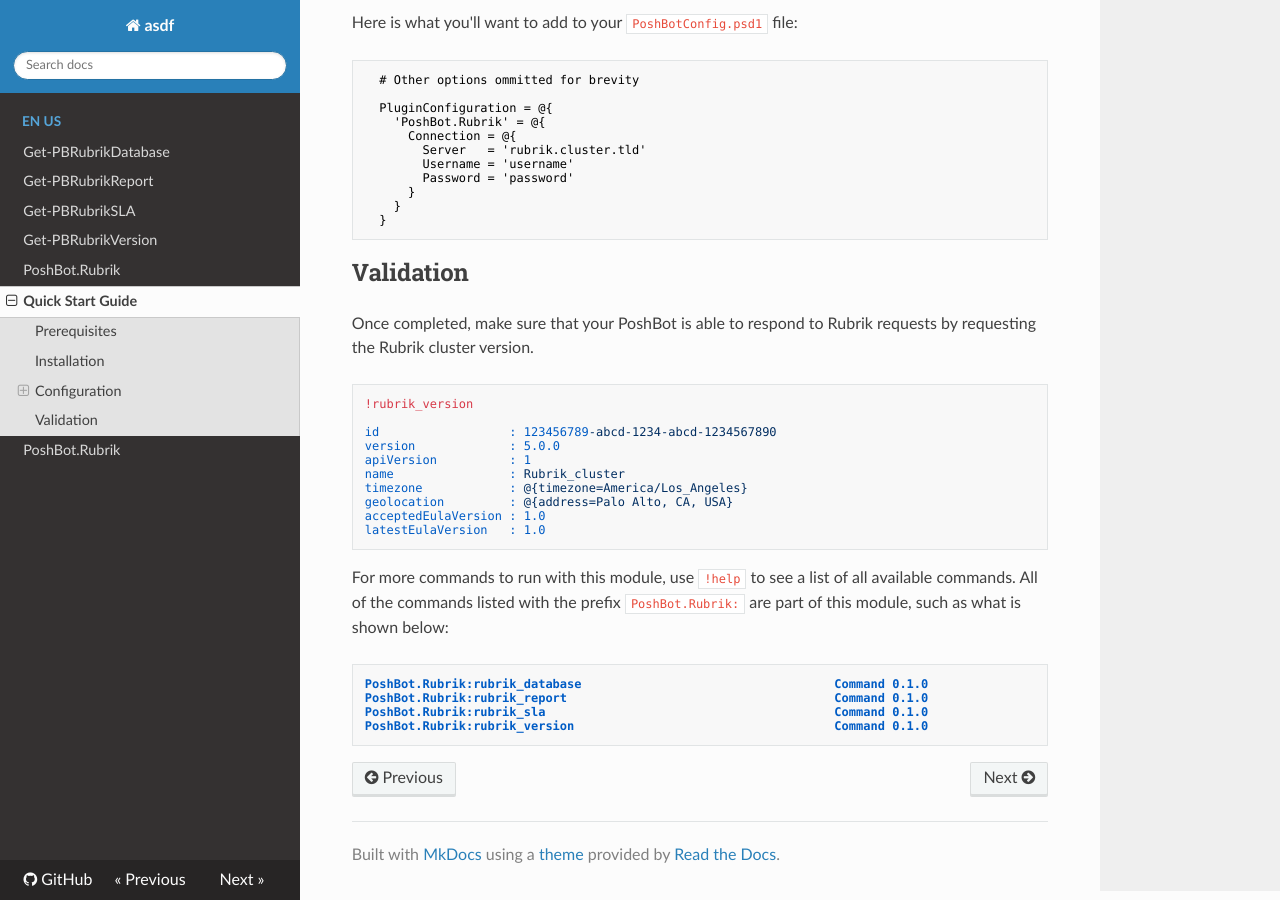
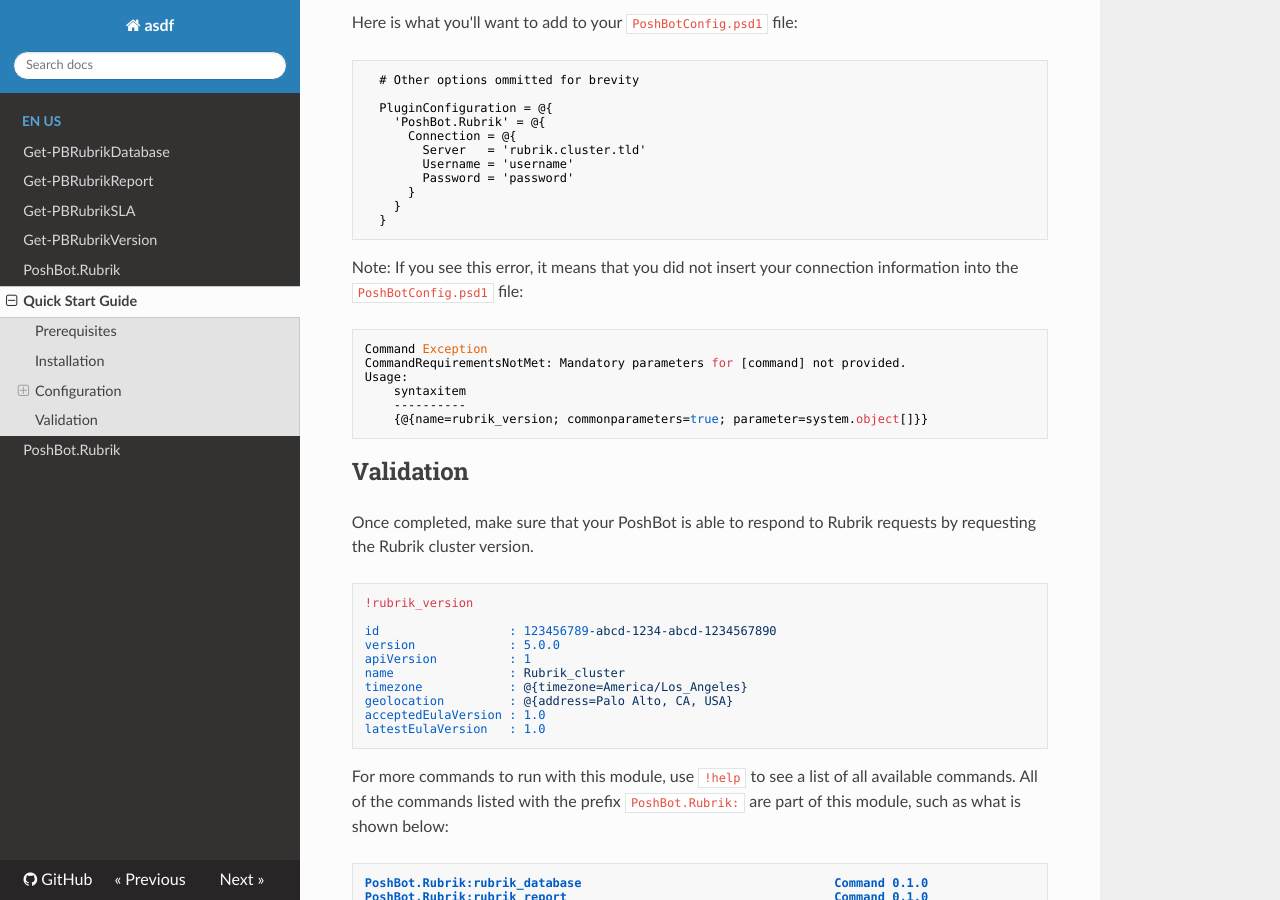
Before and after one commit to rubrikinc/rubrik-module-for-poshbot, an MkDocs documentation site: the page built from docs/en-US/QUICKSTART.md, in a window 1280 px wide and 900 px high, scrolled down 1099 px. Built offline with MkDocs 1.6.1, drawn with Linux system fonts in a browser that asks for light colours; nearby versions of some CDN libraries.

Commit message:
Update quickstart with error details
Signed-off-by: Chris Wahl <github@wahlnetwork.com>

````diff
--- a/docs/en-US/QUICKSTART.md
+++ b/docs/en-US/QUICKSTART.md
@@ -50,6 +50,17 @@ Here is what you'll want to add to your `PoshBotConfig.psd1` file:
   }
 ```
 
+Note: If you see this error, it means that you did not insert your connection information into the `PoshBotConfig.psd1` file:
+
+```
+Command Exception
+CommandRequirementsNotMet: Mandatory parameters for [command] not provided.
+Usage:
+    syntaxitem
+    ----------
+    {@{name=rubrik_version; commonparameters=true; parameter=system.object[]}}
+```
+
 ## Validation
 
 Once completed, make sure that your PoshBot is able to respond to Rubrik requests by requesting the Rubrik cluster version.
````
